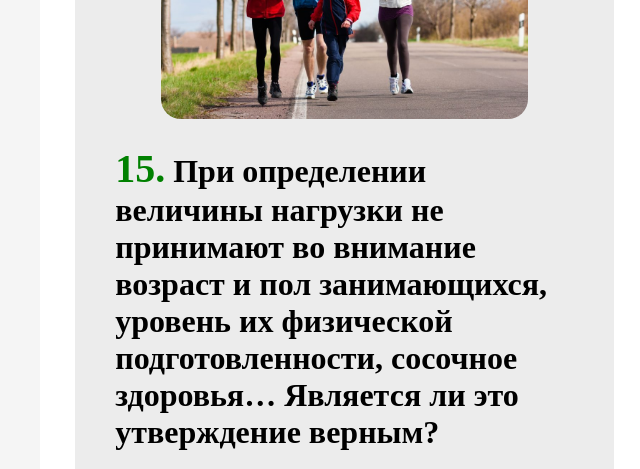
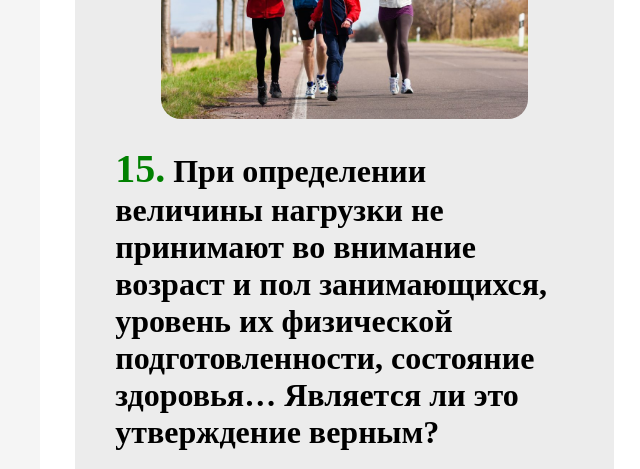
Before and after one commit to Dmitriy3333/Dmitriy3333.github.io, a plain HTML site: page pages/regul.html in a window 1280 px wide. Shown: the part 10280-10749 px from the top of the page, 11-651 px from the left. Drawn offline with nearby package versions, Linux system fonts and the light colour scheme.

Commit message:
Update regul.html

```diff
--- a/pages/regul.html
+++ b/pages/regul.html
@@ -183,7 +183,7 @@
 
   <div>
     <img src="../images/regul/fifteenth.jpeg" style="width: 80%; margin-left: 10%">
-    <h1><span style="font-size: 40px !important; color: green">15.</span> При определении величины нагрузки не принимают во внимание возраст и пол занимающихся, уровень их физической подготовленности, сосочное здоровья… Является ли это утверждение верным?</h1>
+    <h1><span style="font-size: 40px !important; color: green">15.</span> При определении величины нагрузки не принимают во внимание возраст и пол занимающихся, уровень их физической подготовленности, состояние здоровья… Является ли это утверждение верным?</h1>
       <button class="but" value="123121">Верно</button>
       <button class="but" value="228">Неверно</button>
       <button class="but" value="2312">Верно, для определенного типа людей</button>
```
